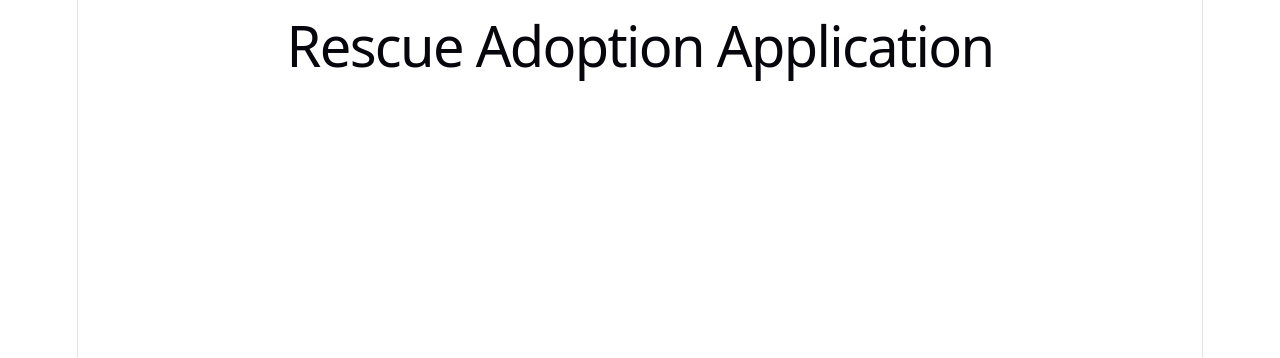
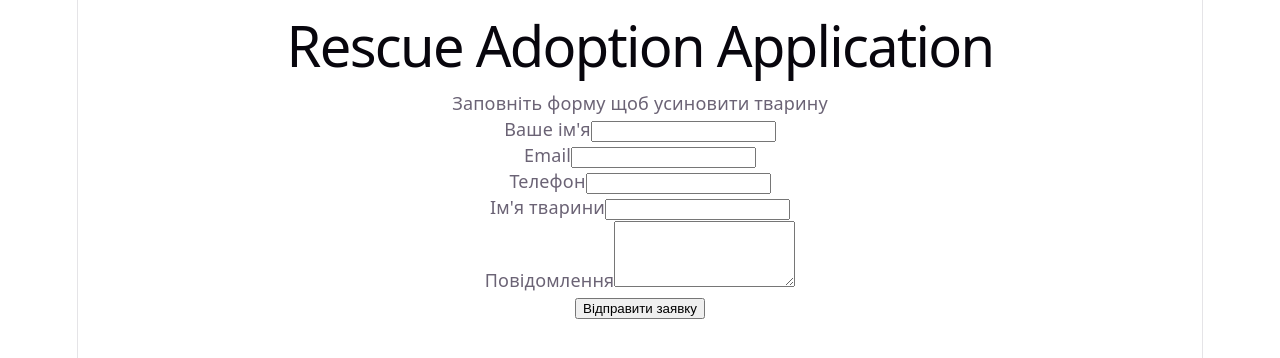
Before and after one commit to zalishchukolia/SafeTails, a React (Vite) app in the folder client/: page /adoption-form in a window 1280 px wide. Shown: the top 358 px of the page. Built offline with nearby package versions, Linux system fonts and the light colour scheme.

Commit message:
feat: add Rescue Adoption Application form

```diff
--- a/client/src/pages/AdoptionFormPage.jsx
+++ b/client/src/pages/AdoptionFormPage.jsx
@@ -1,7 +1,93 @@
+import { useState } from 'react'
+
 function AdoptionFormPage() {
+  const [form, setForm] = useState({
+    applicantName: '',
+    email: '',
+    phone: '',
+    animalName: '',
+    message: ''
+  })
+  const [submitted, setSubmitted] = useState(false)
+
+  const handleChange = e => {
+    setForm({ ...form, [e.target.name]: e.target.value })
+  }
+
+  const handleSubmit = e => {
+    e.preventDefault()
+    fetch('http://localhost:5000/api/adoptions', {
+      method: 'POST',
+      headers: { 'Content-Type': 'application/json' },
+      body: JSON.stringify(form)
+    })
+      .then(res => res.json())
+      .then(() => setSubmitted(true))
+      .catch(() => alert('Помилка при відправці'))
+  }
+
+  if (submitted) return (
+    <div>
+      <h1>Дякуємо за заявку! 🐾</h1>
+      <p>Ми зв'яжемось з вами найближчим часом.</p>
+    </div>
+  )
+
   return (
     <div>
       <h1>Rescue Adoption Application</h1>
+      <p>Заповніть форму щоб усиновити тварину</p>
+      <form onSubmit={handleSubmit}>
+        <div>
+          <label>Ваше ім'я</label>
+          <input
+            type="text"
+            name="applicantName"
+            value={form.applicantName}
+            onChange={handleChange}
+            required
+          />
+        </div>
+        <div>
+          <label>Email</label>
+          <input
+            type="email"
+            name="email"
+            value={form.email}
+            onChange={handleChange}
+            required
+          />
+        </div>
+        <div>
+          <label>Телефон</label>
+          <input
+            type="tel"
+            name="phone"
+            value={form.phone}
+            onChange={handleChange}
+          />
+        </div>
+        <div>
+          <label>Ім'я тварини</label>
+          <input
+            type="text"
+            name="animalName"
+            value={form.animalName}
+            onChange={handleChange}
+            required
+          />
+        </div>
+        <div>
+          <label>Повідомлення</label>
+          <textarea
+            name="message"
+            value={form.message}
+            onChange={handleChange}
+            rows="4"
+          />
+        </div>
+        <button type="submit">Відправити заявку</button>
+      </form>
     </div>
   )
 }
```
